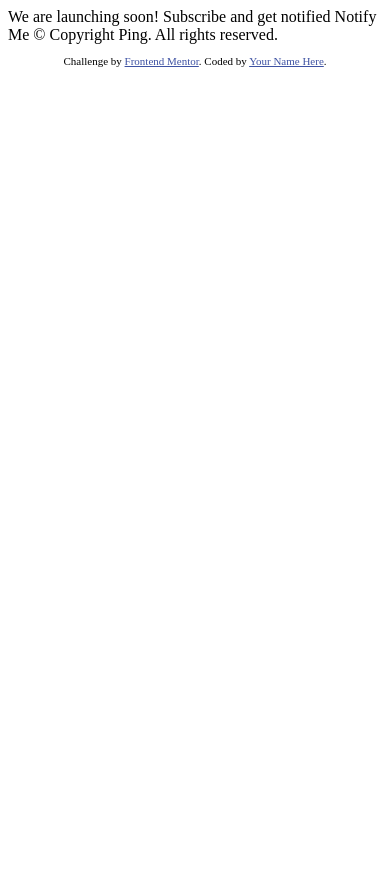
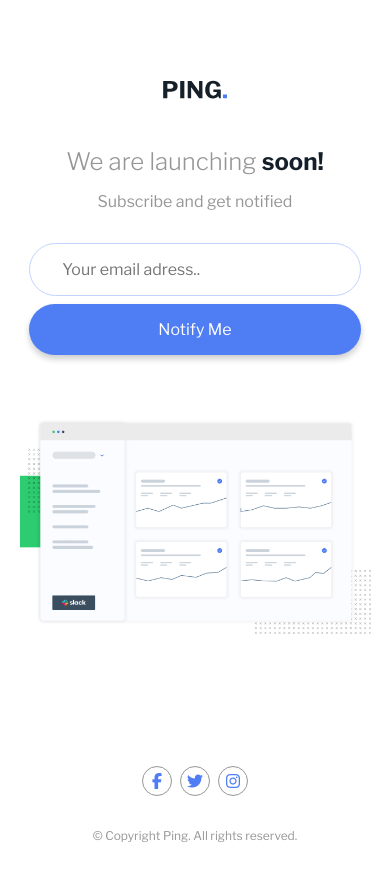
Before and after one commit to Mikiko-Shimosako/ping-coming-soon-page-master, a plain HTML site: page index.html in a window 390 px wide. Before the commit the page ends 844 px from the top, so only its background shows below. Drawn offline with nearby package versions, Linux system fonts and the light colour scheme; some packages are replaced by stand-ins of ours.

Commit message:
mobile.cssまで

```diff
--- a/index.html
+++ b/index.html
@@ -1,34 +1,69 @@
 <!DOCTYPE html>
 <html lang="en">
+
 <head>
   <meta charset="UTF-8">
-  <meta name="viewport" content="width=device-width, initial-scale=1.0"> <!-- displays site properly based on user's device -->
+  <meta name="viewport" content="width=device-width, initial-scale=1.0">
+  <!-- displays site properly based on user's device -->
 
   <link rel="icon" type="image/png" sizes="32x32" href="./images/favicon-32x32.png">
 
   <title>Frontend Mentor | Ping coming soon page</title>
+  <link rel="stylesheet" href="https://unpkg.com/ress@4.0.0/dist/ress.min.css">
+  <link rel="preconnect" href="https://fonts.googleapis.com">
+  <link rel="preconnect" href="https://fonts.gstatic.com" crossorigin>
+  <link href="https://fonts.googleapis.com/css2?family=Libre+Franklin:ital,wght@0,100..900;1,100..900&display=swap"
+    rel="stylesheet">
+  <script src="https://kit.fontawesome.com/2e632dd2cd.js" crossorigin="anonymous"></script>
+  <link rel="stylesheet" href="./style.css">
+</head>
 
-  <!-- Feel free to remove these styles or customise in your own stylesheet 👍 -->
-  <style>
-    .attribution { font-size: 11px; text-align: center; }
-    .attribution a { color: hsl(228, 45%, 44%); }
-  </style>
-</head>
-<body>
+<body class="body">
 
-  We are launching soon!
+  <div class="text-container">
+    <h1 class="logo-title">
+      <img src="./images/logo.svg" alt="logo" class="logo">
+    </h1>
 
-  Subscribe and get notified
+    <h2 class="title">
+      We are launching <span class="bold">soon!</span>
+    </h2>
 
-  Notify Me
+    <p class="text">
+      Subscribe and get notified
+    </p>
 
-  &copy; Copyright Ping. All rights reserved.
+    <div class="input-group">
+      <div class="input-error-group">
+        <input type="email" placeholder="Your email adress.." class="email">
+        <p class="error-message">Please provide a valid email</p>
+      </div>
+      <button class="button">
+        Notify Me
+      </button>
+    </div>
+  </div>
 
-  <footer>
-    <p class="attribution">
-      Challenge by <a href="https://www.frontendmentor.io?ref=challenge" target="_blank">Frontend Mentor</a>.
-      Coded by <a href="#">Your Name Here</a>.
+  <div class="img-group">
+    <img src="./images/illustration-dashboard.png" alt="dashboard" class="dashboard">
+
+    <div class="icon-groups">
+      <div class="icon-group">
+        <i class="fa-brands fa-facebook-f"></i>
+      </div>
+      <div class="icon-group">
+        <i class="fa-brands fa-twitter"></i>
+      </div>
+      <div class="icon-group">
+        <i class="fa-brands fa-instagram"></i>
+      </div>
+    </div>
+    <p class="copy-right">
+      &copy; Copyright Ping. All rights reserved.
     </p>
-  </footer>
+  </div>
+
+  <script src="./script.js"></script>
 </body>
+
 </html>
--- /dev/null
+++ b/style.css
@@ -0,0 +1,118 @@
+.body {
+  font-family: "Libre Franklin", sans-serif;
+  margin-bottom: 3rem;
+}
+
+.text-container {
+  width: 85%;
+  margin-inline: auto;
+  margin-top: 5rem;
+  margin-bottom: 4rem;
+}
+
+.logo-title {
+  display: flex;
+  align-items: center;
+  justify-content: center;
+  margin-bottom: 3rem;
+}
+
+.logo {
+  width: 4rem;
+  height: auto;
+}
+
+.title {
+  text-align: center;
+  font-weight: 300;
+  margin-bottom: 1rem;
+  color: hsl(0, 0%, 59%);
+}
+
+.bold {
+  font-weight: 700;
+  color: hsl(209, 33%, 12%);
+}
+
+.text {
+  color: hsl(0, 0%, 59%);
+  text-align: center;
+  margin-bottom: 2rem;
+}
+
+.input-group {
+  display: flex;
+  flex-direction: column;
+  gap: 8px;
+}
+
+.email {
+  border: 1px solid hsl(223, 100%, 88%);
+  padding: 1rem 2rem;
+  border-radius: 3rem;
+  width: 100%;
+}
+
+.email.error {
+  border: 1px solid hsl(354, 100%, 66%);
+}
+
+.error-message {
+  display: none;
+  font-size: 12px;
+  text-align: center;
+  color: hsl(354, 100%, 66%);
+  margin-block: 0.5rem 1rem;
+}
+
+.button {
+  background-color: hsl(223, 87%, 63%);
+  width: 100%;
+  padding: 1rem;
+  border-radius: 3rem;
+  color: #ffffff;
+  box-shadow: 0 4px 6px rgba(0, 0, 0, 0.2);
+  cursor: pointer;
+}
+
+.img-group {
+  width: 90%;
+  margin-inline: auto;
+}
+
+.dashboard {
+  width: 100%;
+  height: auto;
+  margin-bottom: 8rem;
+}
+
+.icon-groups {
+  display: flex;
+  gap: 8px;
+  align-items: center;
+  justify-content: center;
+  margin-bottom: 2rem;
+}
+
+.icon-group {
+  color: hsl(223, 87%, 63%);
+  border: 1px solid hsl(0, 0%, 59%);
+  width: 30px;
+  height: 30px;
+  display: flex;
+  align-items: center;
+  justify-content: center;
+  border-radius: 50%;
+}
+
+.icon-group:hover {
+  color: #ffffff;
+  background-color: hsl(223, 87%, 63%);
+  cursor: pointer;
+}
+
+.copy-right {
+  font-size: 12px;
+  color: hsl(0, 0%, 59%);
+  text-align: center;
+}
```
Also changed, not shown: script.js (added).
